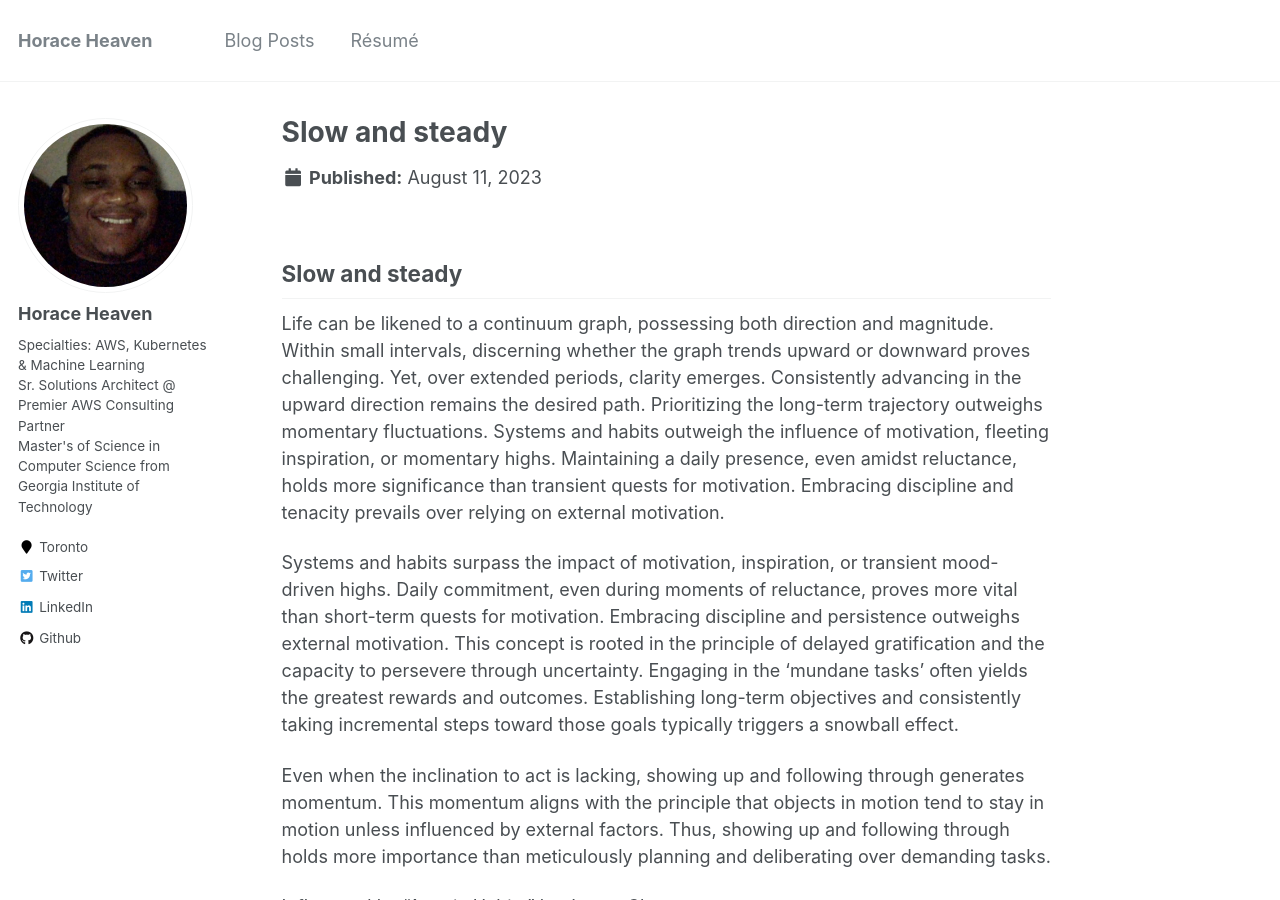
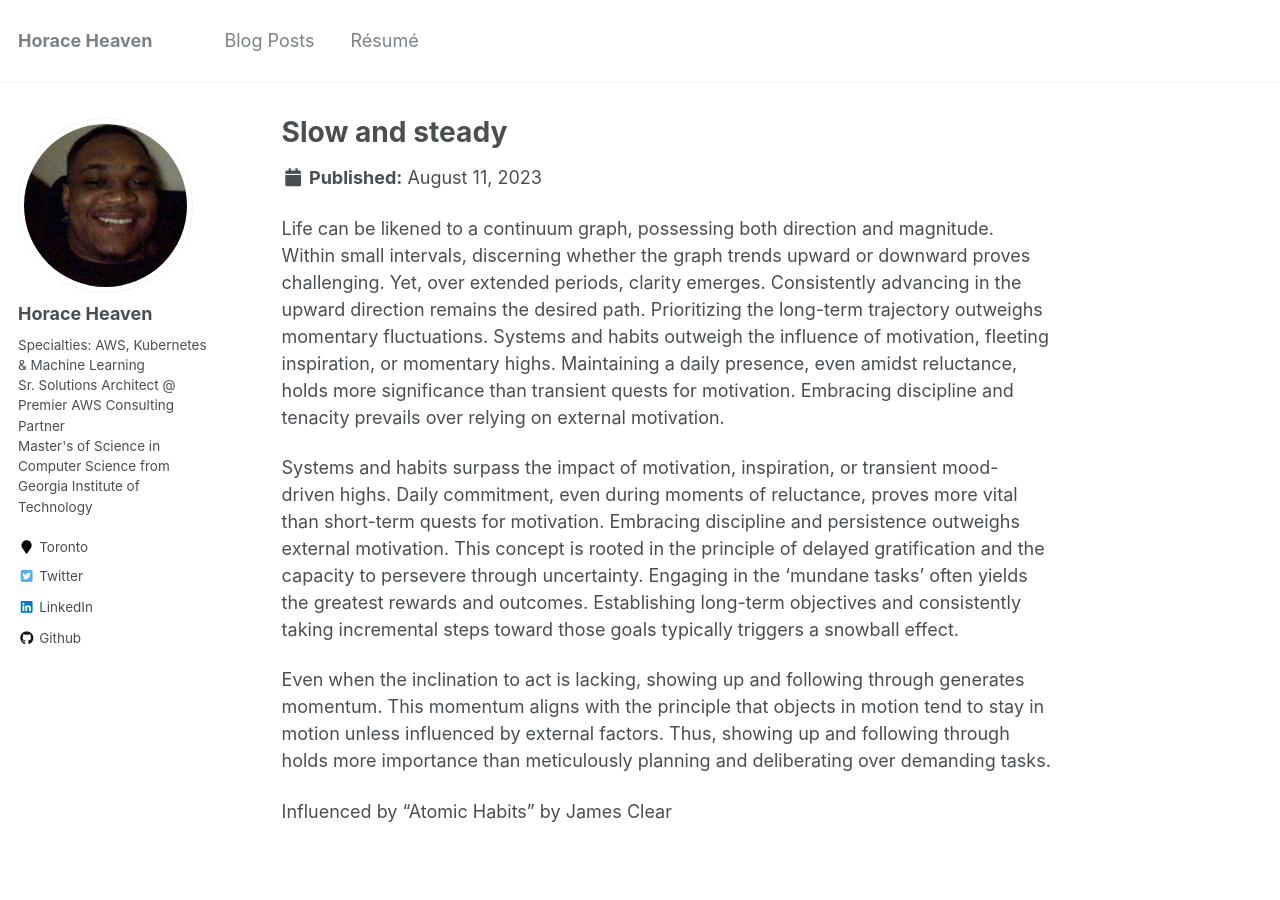
Before and after one commit to horaceheaven/horaceheaven.github.io, a Jekyll site: the page built from _publications/slow-and-steady.md, in a window 1280 px wide and 900 px high. Built offline with Jekyll 4.4.1, drawn with Linux system fonts in a browser that asks for light colours.

Commit message:
clean up

```diff
--- a/_publications/slow-and-steady.md
+++ b/_publications/slow-and-steady.md
@@ -6,8 +6,6 @@ date: 2023-08-11
 permalink: /publications/slow-and-steady
 ---
 
-## Slow and steady
-
 Life can be likened to a continuum graph, possessing both direction and magnitude. Within small intervals, discerning whether the graph trends upward or downward proves challenging. Yet, over extended periods, clarity emerges. Consistently advancing in the upward direction remains the desired path. Prioritizing the long-term trajectory outweighs momentary fluctuations. Systems and habits outweigh the influence of motivation, fleeting inspiration, or momentary highs. Maintaining a daily presence, even amidst reluctance, holds more significance than transient quests for motivation. Embracing discipline and tenacity prevails over relying on external motivation.
 
 Systems and habits surpass the impact of motivation, inspiration, or transient mood-driven highs. Daily commitment, even during moments of reluctance, proves more vital than short-term quests for motivation. Embracing discipline and persistence outweighs external motivation. This concept is rooted in the principle of delayed gratification and the capacity to persevere through uncertainty. Engaging in the 'mundane tasks' often yields the greatest rewards and outcomes. Establishing long-term objectives and consistently taking incremental steps toward those goals typically triggers a snowball effect.
```
